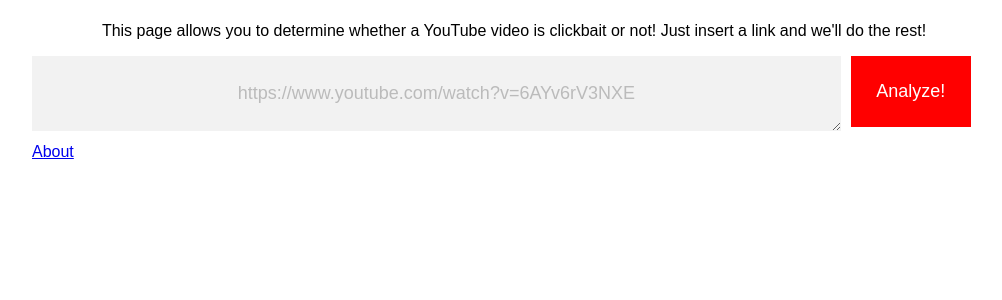
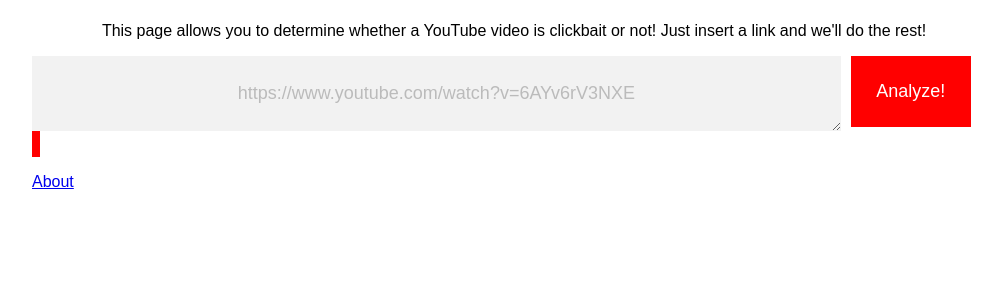
Before and after one commit to xiyang98/clickbait, a Flask app: page / in a window 1280 px wide. Shown: the part 70-370 px from the top of the page, without its empty margins (126-1128 px from the left). Run offline with Flask 2, Linux system fonts and the light colour scheme.

Commit message:
added loading bar

```diff
--- a/static/clickbaitHomeStyle.css
+++ b/static/clickbaitHomeStyle.css
@@ -45,3 +45,15 @@ h1 {
     font-family: Arial, Helvetica, sans-serif;
     text-align: center;
 }
+
+#progress {
+    margin-left: 150px;
+    text-align: center;
+    width: 60%;
+}
+
+#progressBar {
+    background-color: red;
+    height: 30px;
+    width: 1%;
+}
--- a/templates/clickbaitHome.html
+++ b/templates/clickbaitHome.html
@@ -26,6 +26,10 @@
     <button class="analyzeButton" onclick="apiRequest()"> Analyze! </button>
   </div>
 
+  <div id="progress">
+    <div id="progressBar"></div>
+  </div>
+
   <p id="predictions"> </p>
 
   <div class="about">
@@ -38,6 +42,7 @@
     function apiRequest() {
       console.log("Making request ...");
       var userUrl = document.getElementById("urlBox").value;
+      move()
       $.ajax({
         // Where are we sending the data?
         method: "POST",
@@ -52,12 +57,14 @@
           console.log("Got the prediction result!");
           console.log(data);
           prediction = data.predictions * 100;
+          document.getElementById("progress").innerHTML = "";
           $("#predictions").text("This video is " + prediction + "% likely to be clickbait");
         },
         error: data => {
           console.error("There was an error!");
           console.error(data);
           console.log(userUrl);
+          document.getElementById("progress").innerHTML = "";
           $("#predictions").text("There was an error! Please check the URL you inputted or try anotha one :~)");
         }
       })
@@ -67,6 +74,20 @@
       element.value = '';
     }
 
+    function move() {
+      var elem = document.getElementById("progressBar");
+      var width = 1;
+      var id = setInterval(frame, 30);
+      function frame() {
+        if (width >= 100) {
+          clearInterval(id);
+        } else {
+          width++;
+          elem.style.width = width + '%';
+        }
+      }
+    }
+
   </script>
 
 </body>
```
